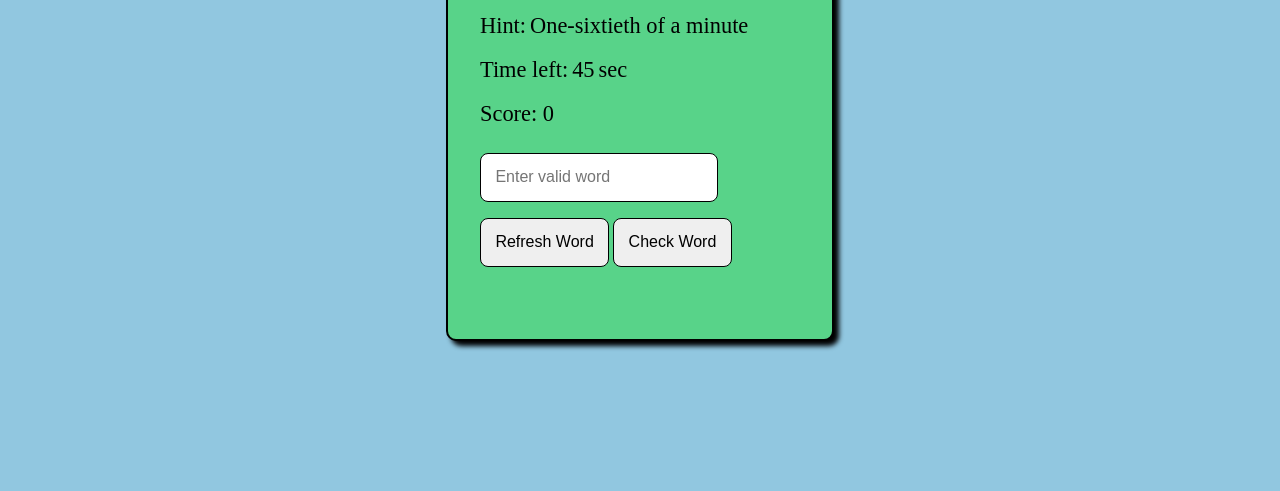
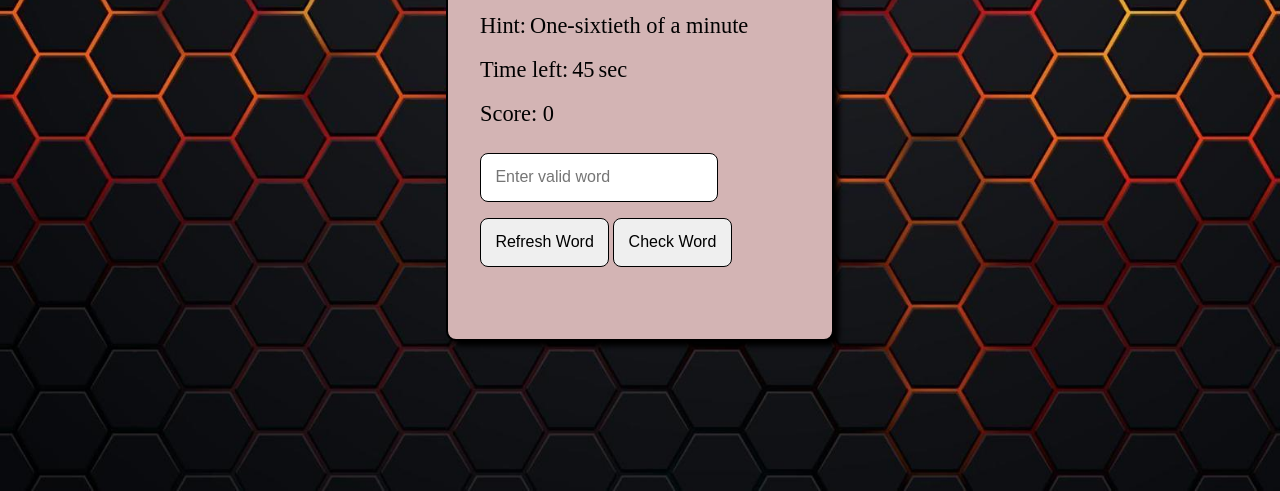
Before and after one commit to RidhikaJoshi/Anagram_Quest, a plain HTML site: page index.html in a window 1280 px wide. Shown: the part 309-800 px from the top of the page. Drawn offline with Linux system fonts and the light colour scheme.

Commit message:
Update background image and color in style.css

```diff
--- a/style.css
+++ b/style.css
@@ -5,7 +5,10 @@
 }
 
 body {
-    background-color: rgb(145, 199, 224);
+    background-image: url("back.jpg");
+    background-repeat: no-repeat;
+    background-size: cover;
+    /* background-color: rgb(145, 199, 224); */
     margin: 0;
     display: flex;
     justify-content: center;
@@ -16,7 +19,7 @@ body {
 #container {
     width: 20em;
     height: 27em;
-    background-color: rgb(88, 211, 137);
+    background-color: rgb(211, 180, 180);
     border: 2px solid black;
     border-radius: 10px;
     box-shadow: 5px 5px 5px black;
```
Also changed, not shown: back.jpg (added).
